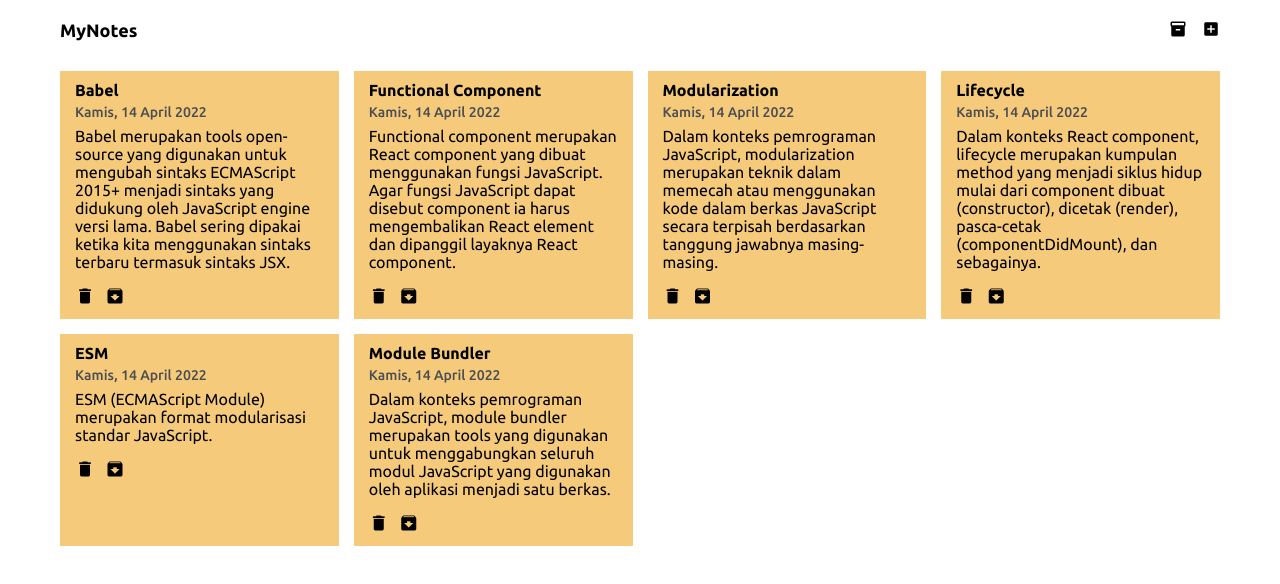
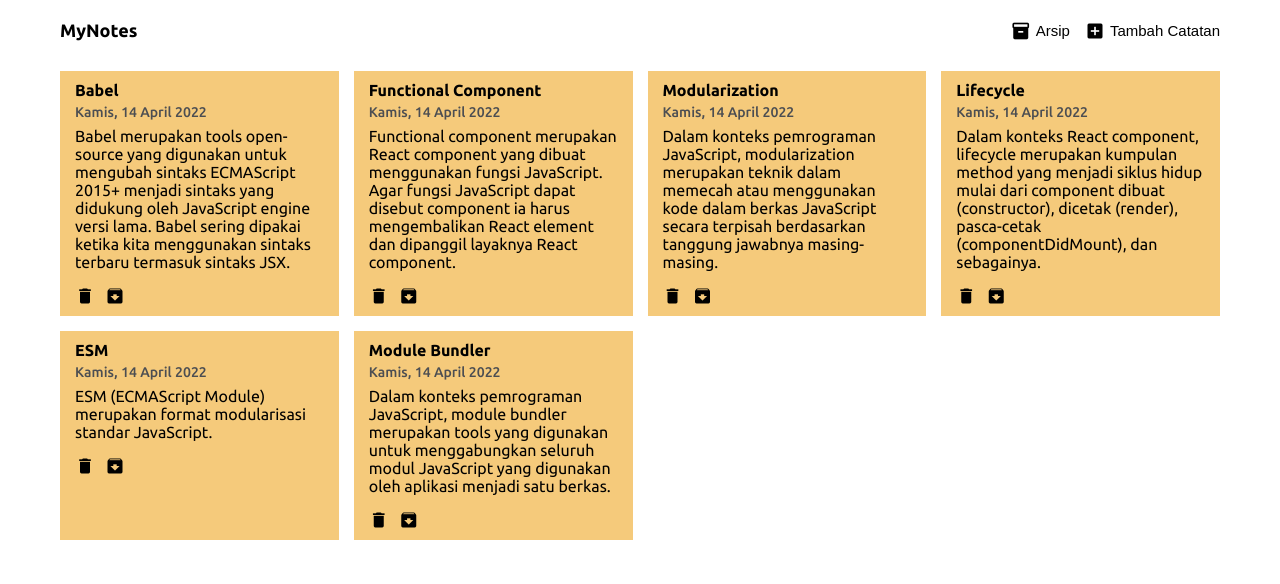
Before and after one commit to vrizas/mynotes, a React app: page / in a window 1280 px wide. Built offline with nearby package versions, Linux system fonts and the light colour scheme.

Commit message:
implement header responsive

```diff
--- a/src/components/NavigationList.js
+++ b/src/components/NavigationList.js
@@ -5,9 +5,11 @@ function NavigationList() {
     <nav>
         <button>
             <span className="material-icons icon">inventory</span>
+            <span className="text">Arsip</span>
         </button>
         <button>
             <span className="material-icons icon">add_box</span>
+            <span className="text">Tambah Catatan</span>
         </button>
     </nav>
  );
--- a/src/styles/style.css
+++ b/src/styles/style.css
@@ -21,6 +21,11 @@ body {
 button {
   background-color: transparent;
   border: none;
+  cursor: pointer;
+  display: flex;
+  justify-content: center;
+  align-items: center;
+  gap: 5px;
 }
 
 header {
@@ -41,7 +46,11 @@ header nav {
 }
 
 header nav .icon {
-  font-size: 18px;
+  font-size: 20px;
+}
+
+header nav .text {
+  display: none;
 }
 
 main {
@@ -113,6 +122,12 @@ main .note-item__action .icon {
     padding: 20px 60px;
   }
 
+  header nav .text {
+    display: inline;
+    font-weight: var(--fw-md);
+    font-size: 15px;
+  }
+
   main {
     padding: 10px 60px;
   }
```
